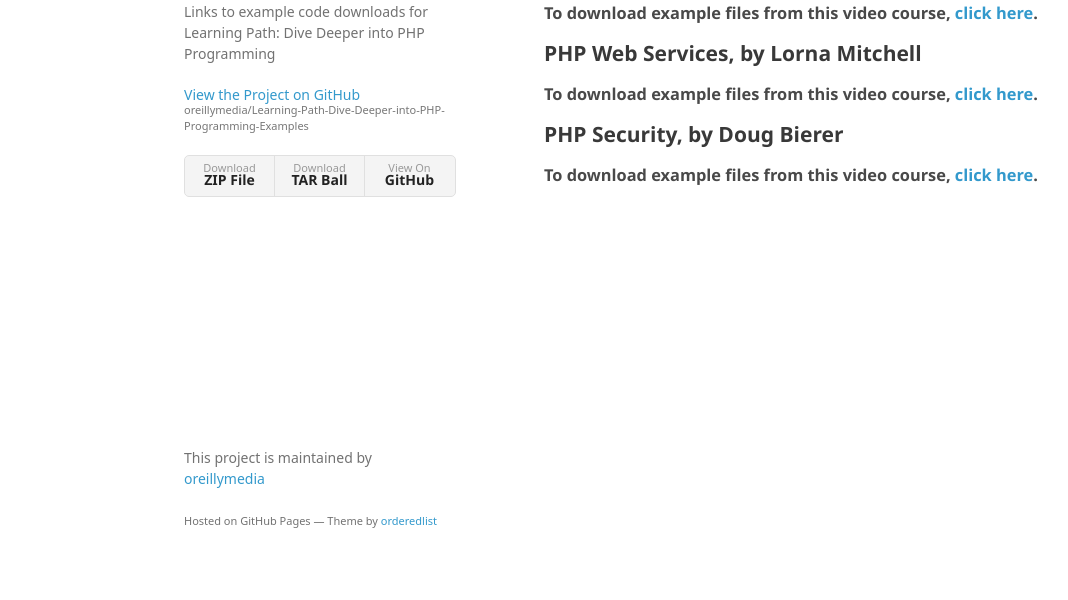
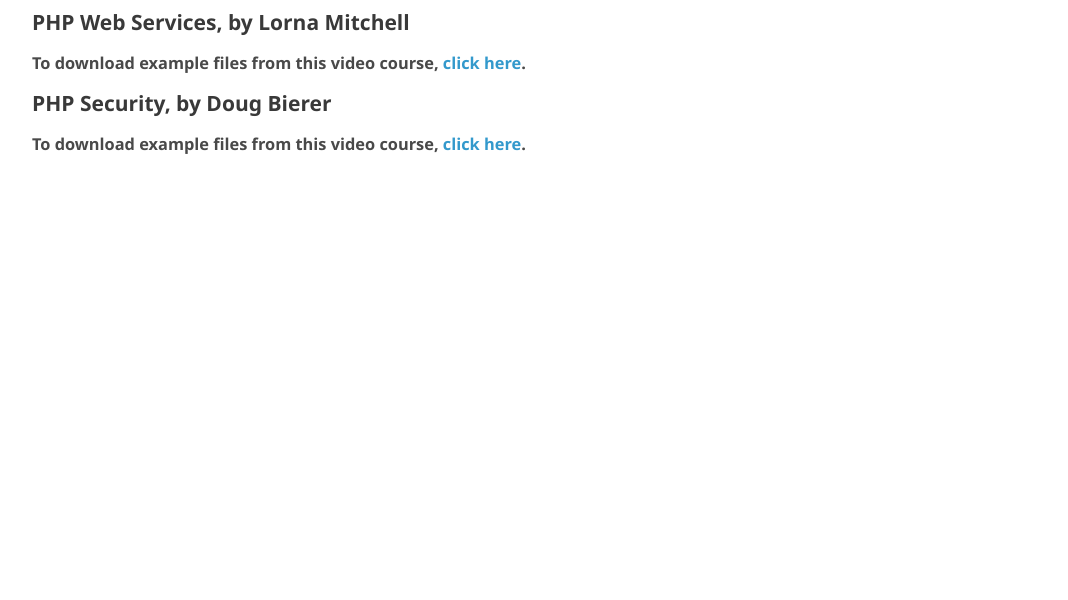
Before and after one commit to JakeBloor10/Learning-Path-Dive-Deeper-into-PHP-Programming-Examples, a plain HTML site: page index.html in a window 1280 px wide. Shown: the part 200-800 px from the top of the page, without its empty margins (26-1094 px from the left). Drawn offline with Linux system fonts and the light colour scheme; a web font is replaced by a local one.

Commit message:
Update index.html

```diff
--- a/index.html
+++ b/index.html
@@ -13,21 +13,6 @@
     <![endif]-->
   </head>
   <body>
-    <div class="wrapper">
-      <header>
-        <h1>Learning-Path-Dive-Deeper-into-PHP-Programming-Examples</h1>
-        <p>Links to example code downloads for Learning Path: Dive Deeper into PHP Programming</p>
-
-        <p class="view"><a href="https://github.com/oreillymedia/Learning-Path-Dive-Deeper-into-PHP-Programming-Examples">View the Project on GitHub <small>oreillymedia/Learning-Path-Dive-Deeper-into-PHP-Programming-Examples</small></a></p>
-
-
-        <ul>
-          <li><a href="https://github.com/oreillymedia/Learning-Path-Dive-Deeper-into-PHP-Programming-Examples/zipball/master">Download <strong>ZIP File</strong></a></li>
-          <li><a href="https://github.com/oreillymedia/Learning-Path-Dive-Deeper-into-PHP-Programming-Examples/tarball/master">Download <strong>TAR Ball</strong></a></li>
-          <li><a href="https://github.com/oreillymedia/Learning-Path-Dive-Deeper-into-PHP-Programming-Examples">View On <strong>GitHub</strong></a></li>
-        </ul>
-      </header>
-      <section>
         <h1>
 <a id="learning-path-dive-deeper-into-php-programming" class="anchor" href="#learning-path-dive-deeper-into-php-programming" aria-hidden="true"><span aria-hidden="true" class="octicon octicon-link"></span></a>Learning Path: Dive Deeper into PHP Programming</h1>
 
@@ -50,12 +35,6 @@
 
 <h3>
 <a id="to-download-example-files-from-this-video-course-click-here-2" class="anchor" href="#to-download-example-files-from-this-video-course-click-here-2" aria-hidden="true"><span aria-hidden="true" class="octicon octicon-link"></span></a>To download example files from this video course, <a href="http://examples.oreilly.com/110000153/">click here</a>.</h3>
-      </section>
-      <footer>
-        <p>This project is maintained by <a href="https://github.com/oreillymedia">oreillymedia</a></p>
-        <p><small>Hosted on GitHub Pages &mdash; Theme by <a href="https://github.com/orderedlist">orderedlist</a></small></p>
-      </footer>
-    </div>
     <script src="javascripts/scale.fix.js"></script>
 
   </body>
```
